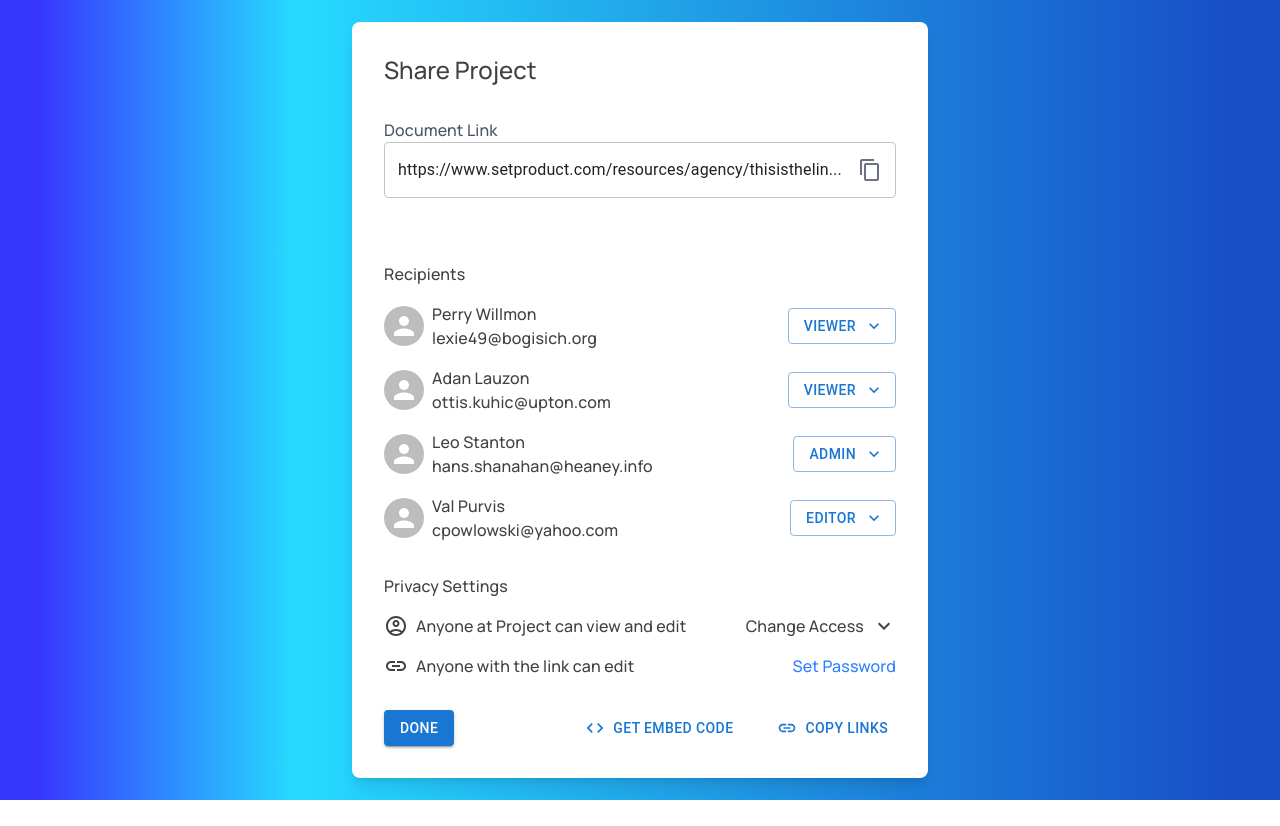
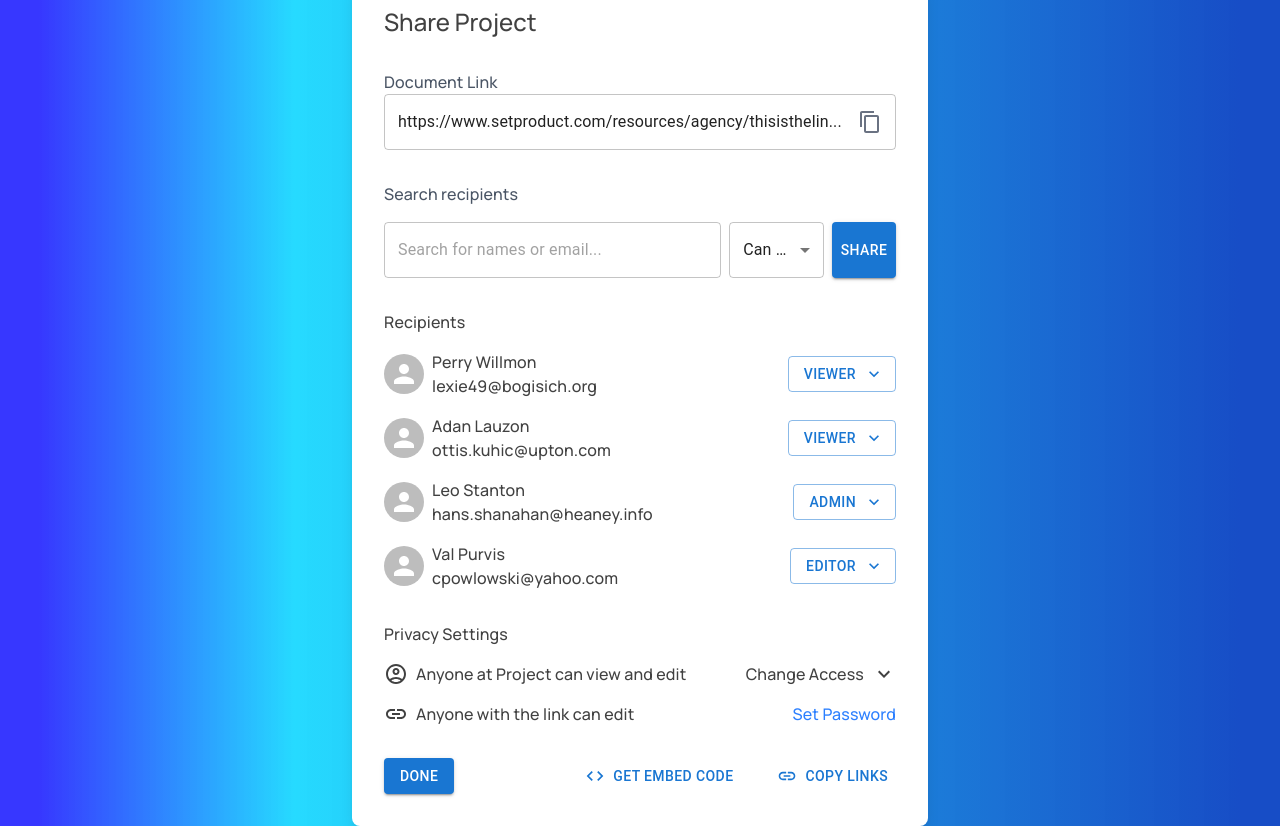
Before and after one commit to VladyslavAslanov/PumpITup-Technical-Assignment, a React (Vite) app: page / in a window 1280 px wide. Before the commit the page ends 800 px from the top, so only its background shows below. Built offline with nearby package versions, Linux system fonts and the light colour scheme.

Commit message:
feat: add basic SearchRecipients component

```diff
--- a/src/App.tsx
+++ b/src/App.tsx
@@ -3,7 +3,7 @@
 import Footer from './components/Footer.tsx'
 import Recipients from './components/Recipients.tsx'
 import ShareDocumentLink from './atoms/ShareDocumentLink.tsx'
-import SearchRecipients from './atoms/Search Recipients.tsx'
+import SearchRecipients from './atoms/SearchRecipients.tsx'
 
 const App = () => {
   return (
--- a/src/atoms/Search Recipients.tsx
+++ /dev/null
@@ -1,11 +0,0 @@
-import { Box } from '@mui/material'
-
-const SearchRecipients = () => {
-  return (
-    <Box>
-
-    </Box>
-  )
-}
-
-export default SearchRecipients
--- /dev/null
+++ b/src/atoms/SearchRecipients.tsx
@@ -0,0 +1,22 @@
+import { Box, Button, MenuItem, TextField, Typography } from '@mui/material'
+
+const SearchRecipients = () => {
+  return (
+    <Box className="flex flex-col gap-4">
+      <Typography className="text-sm text-gray-600">Search recipients</Typography>
+      <Box className="flex gap-2">
+        <TextField fullWidth placeholder="Search for names or email..." variant="outlined" />
+        <TextField select defaultValue="Can View" variant="outlined" className="w-36">
+          <MenuItem value="Can View">Can View</MenuItem>
+          <MenuItem value="Can Edit">Can Edit</MenuItem>
+        </TextField>
+        <Button variant="contained" className="bg-blue-600 text-white px-6">
+          Share
+        </Button>
+      </Box>
+
+    </Box>
+  )
+}
+
+export default SearchRecipients
--- a/src/index.css
+++ b/src/index.css
@@ -53,5 +53,4 @@
     justify-content: center;
     height: 100vh;
     width: 100vw;
-    overflow: auto;
 }
```
